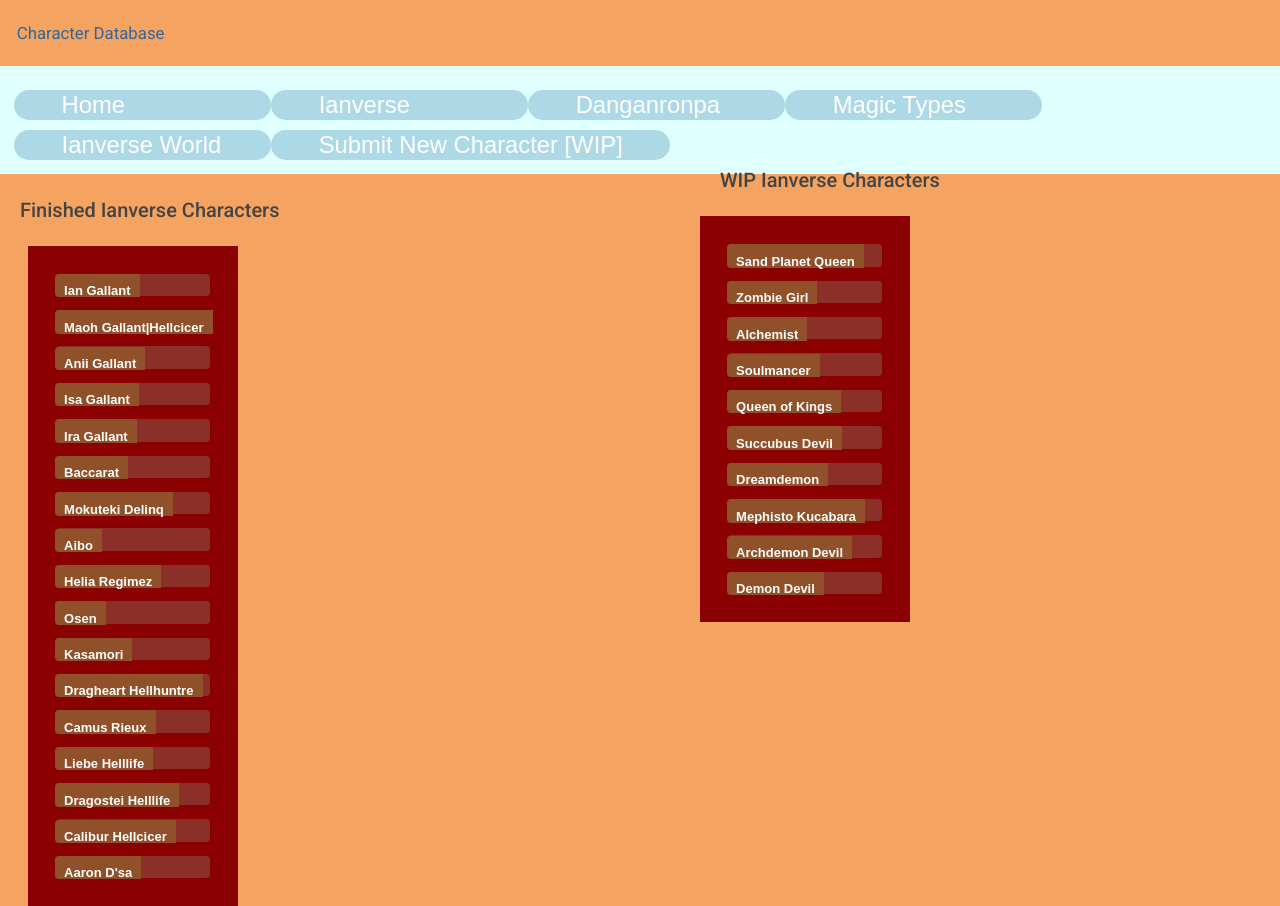
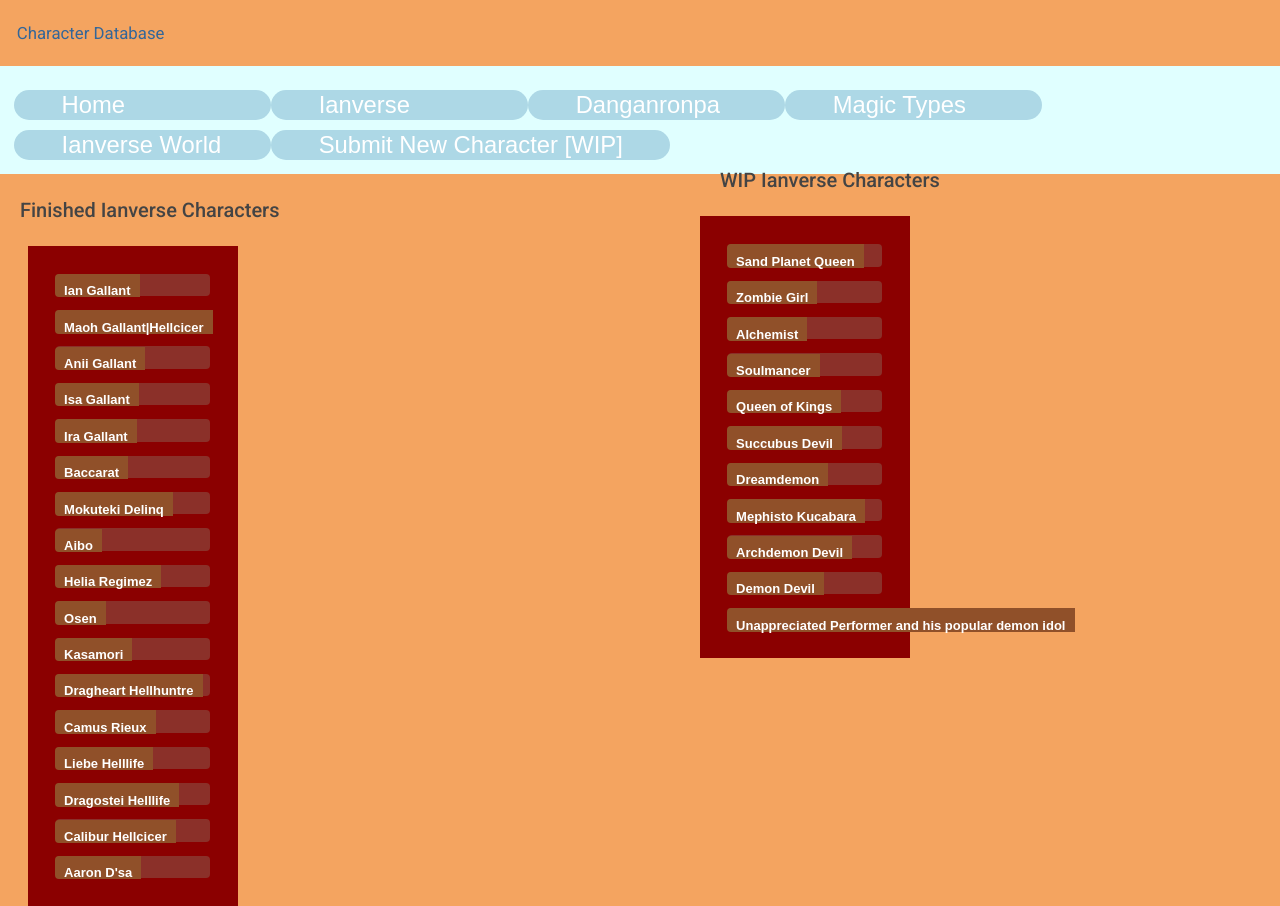
Before and after one commit to robinhood007-ger/CharacterDatabase, an Angular app: page /Ianverse in a window 1280 px wide. Built offline with nearby package versions, Linux system fonts and the light colour scheme.

Commit message:
added one more character

```diff
--- a/src/app/IanVerseWIP.ts
+++ b/src/app/IanVerseWIP.ts
@@ -95,4 +95,13 @@ export const HEROES_WIP: Hero[] = [
     SongInspired: 'No',
     Faceclaim: '',
   },
+  {
+    name: 'Unappreciated Performer and his popular demon idol',
+    traits: 'tba',
+    Abilities: 'tba',
+    Backstory: 'tba',
+    magicTypes: 'tba',
+    SongInspired: 'TopHamHatKyo - Princess / Mister Jewel Box',
+    Faceclaim: '',
+  },
 ];
```
